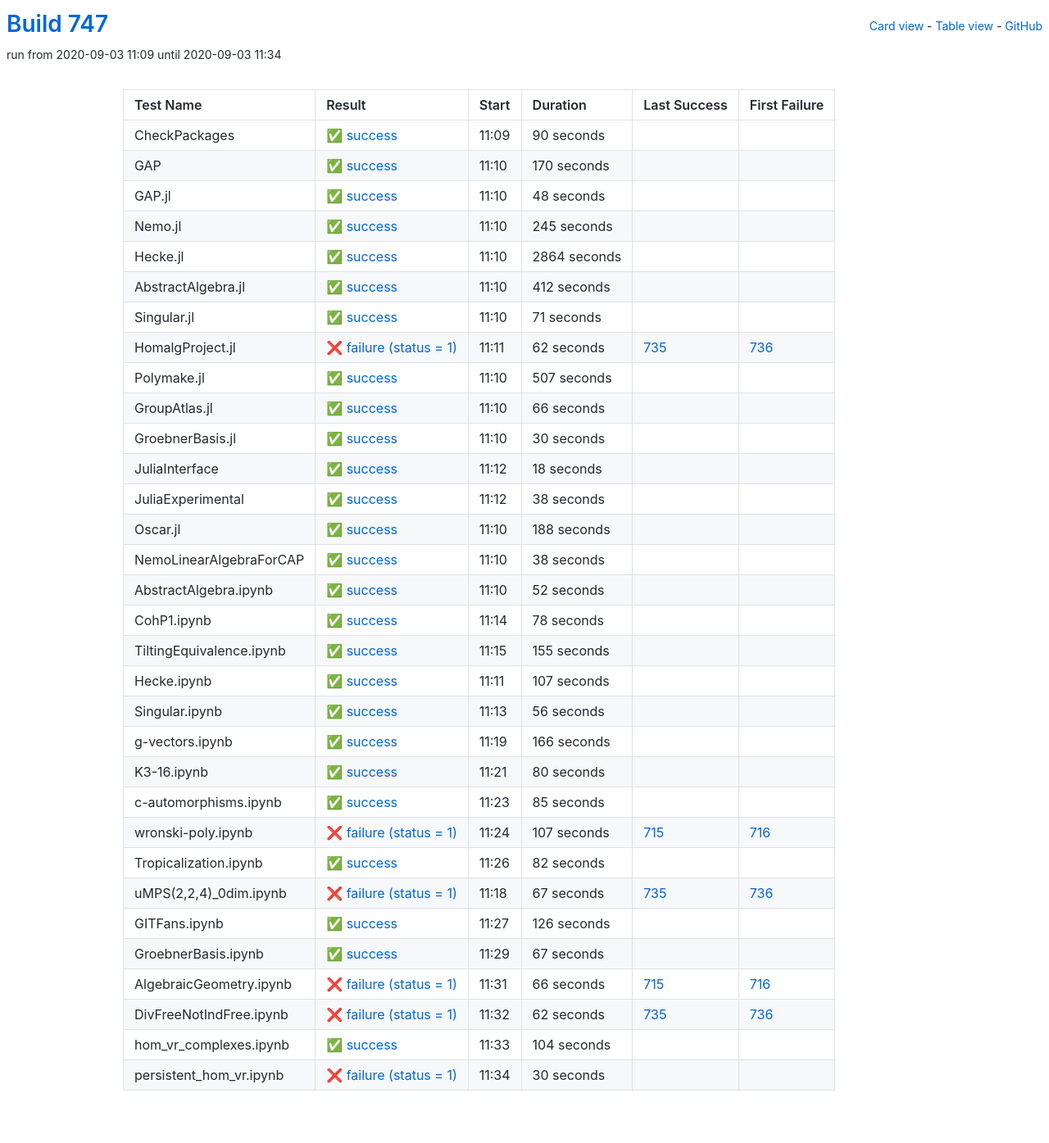
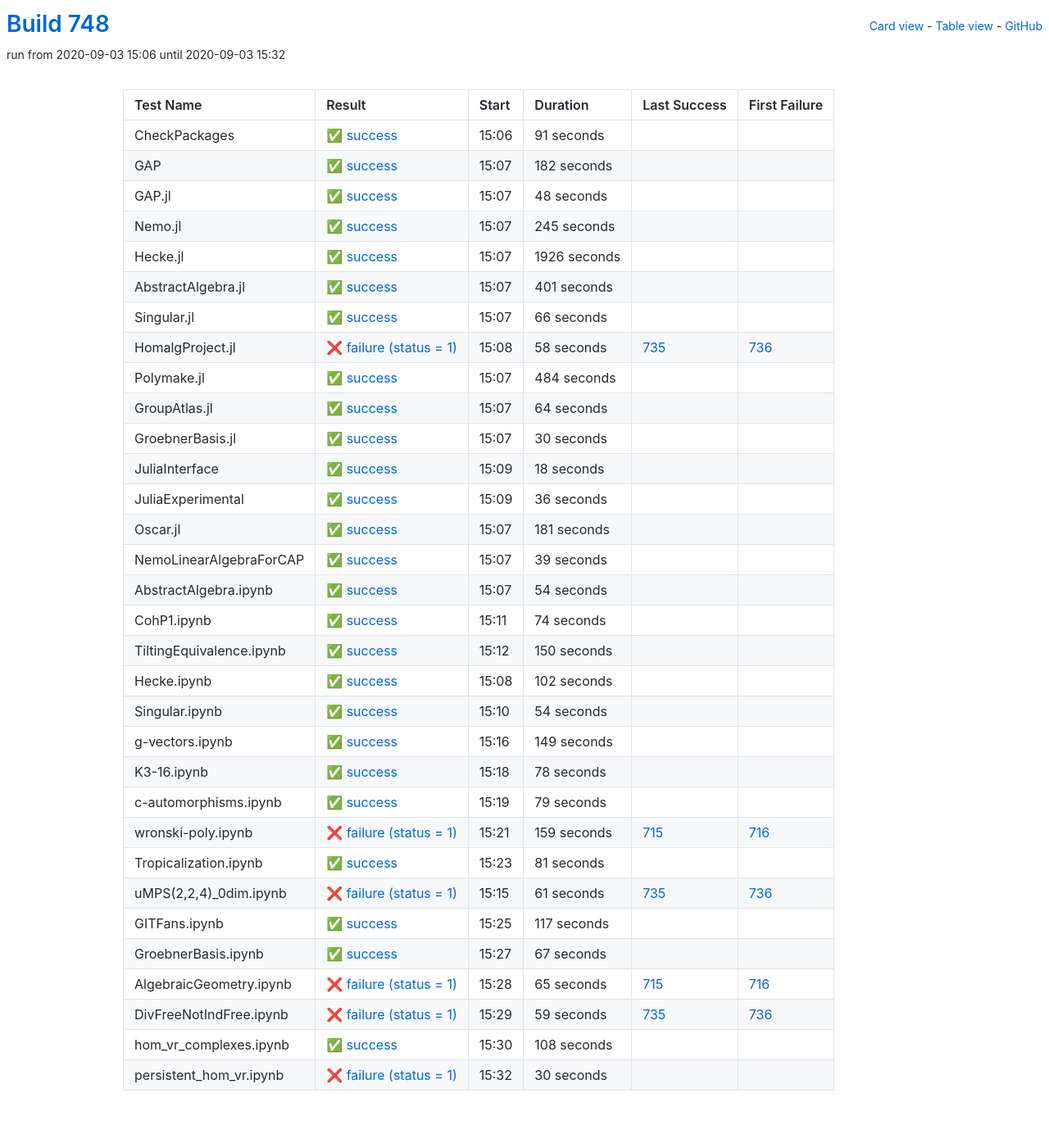
Before and after one commit to oscar-system/oscar-ci-status-stable, a Jekyll site: the page built from table.html, in a window 1280 px wide. Shown: the whole page at 82% size. Built offline with Jekyll 4.4.1, drawn with Linux system fonts in a browser that asks for light colours.

Commit message:
Build #748

```diff
--- a/_data/ci.yml
+++ b/_data/ci.yml
@@ -1,6 +1,6 @@
 ---
-build: 747
-build_url: https://oscarci.mathematik.uni-kl.de/job/oscar-stable/747/
+build: 748
+build_url: https://oscarci.mathematik.uni-kl.de/job/oscar-stable/748/
 job: oscar-stable
 organization: oscar-system
 repo: oscar-ci-status-stable
@@ -8,32 +8,32 @@ repourl: https://github.com/oscar-system/oscar-ci-status-stable
 tests:
 - name: CheckPackages
   id: checkpackages
-  log: https://oscarci.mathematik.uni-kl.de/job/oscar-stable/747/artifact/logs/build-747/CheckPackages.log
-  start: 2020-09-03 11:09
+  log: https://oscarci.mathematik.uni-kl.de/job/oscar-stable/748/artifact/logs/build-748/CheckPackages.log
+  start: 2020-09-03 15:06
   success: true
   exitcode: 0
   status: success
-  duration: 90
+  duration: 91
   last_success: false
   last_success_url:
   first_failure: false
   first_failure_url:
 - name: GAP
   id: gap
-  log: https://oscarci.mathematik.uni-kl.de/job/oscar-stable/747/artifact/logs/build-747/GAP.log
-  start: 2020-09-03 11:10
+  log: https://oscarci.mathematik.uni-kl.de/job/oscar-stable/748/artifact/logs/build-748/GAP.log
+  start: 2020-09-03 15:07
   success: true
   exitcode: 0
   status: success
-  duration: 170
+  duration: 182
   last_success: false
   last_success_url:
   first_failure: false
   first_failure_url:
 - name: GAP.jl
   id: gap-jl
-  log: https://oscarci.mathematik.uni-kl.de/job/oscar-stable/747/artifact/logs/build-747/GAP.jl.log
-  start: 2020-09-03 11:10
+  log: https://oscarci.mathematik.uni-kl.de/job/oscar-stable/748/artifact/logs/build-748/GAP.jl.log
+  start: 2020-09-03 15:07
   success: true
   exitcode: 0
   status: success
@@ -44,8 +44,8 @@ tests:
   first_failure_url:
 - name: Nemo.jl
   id: nemo-jl
-  log: https://oscarci.mathematik.uni-kl.de/job/oscar-stable/747/artifact/logs/build-747/Nemo.jl.log
-  start: 2020-09-03 11:10
+  log: https://oscarci.mathematik.uni-kl.de/job/oscar-stable/748/artifact/logs/build-748/Nemo.jl.log
+  start: 2020-09-03 15:07
   success: true
   exitcode: 0
   status: success
@@ -56,68 +56,32 @@ tests:
   first_failure_url:
 - name: Hecke.jl
   id: hecke-jl
-  log: https://oscarci.mathematik.uni-kl.de/job/oscar-stable/747/artifact/logs/build-747/Hecke.jl.log
-  start: 2020-09-03 11:10
+  log: https://oscarci.mathematik.uni-kl.de/job/oscar-stable/748/artifact/logs/build-748/Hecke.jl.log
+  start: 2020-09-03 15:07
   success: true
   exitcode: 0
   status: success
-  duration: 2864
+  duration: 1926
   last_success: false
   last_success_url:
   first_failure: false
   first_failure_url:
 - name: AbstractAlgebra.jl
   id: abstractalgebra-jl
-  log: https://oscarci.mathematik.uni-kl.de/job/oscar-stable/747/artifact/logs/build-747/AbstractAlgebra.jl.log
-  start: 2020-09-03 11:10
+  log: https://oscarci.mathematik.uni-kl.de/job/oscar-stable/748/artifact/logs/build-748/AbstractAlgebra.jl.log
+  start: 2020-09-03 15:07
   success: true
   exitcode: 0
   status: success
-  duration: 412
+  duration: 401
   last_success: false
   last_success_url:
   first_failure: false
   first_failure_url:
 - name: Singular.jl
   id: singular-jl
-  log: https://oscarci.mathematik.uni-kl.de/job/oscar-stable/747/artifact/logs/build-747/Singular.jl.log
-  start: 2020-09-03 11:10
-  success: true
-  exitcode: 0
-  status: success
-  duration: 71
-  last_success: false
-  last_success_url:
-  first_failure: false
-  first_failure_url:
-- name: HomalgProject.jl
-  id: homalgproject-jl
-  log: https://oscarci.mathematik.uni-kl.de/job/oscar-stable/747/artifact/logs/build-747/HomalgProject.jl.log
-  start: 2020-09-03 11:11
-  success: false
-  exitcode: 1
-  status: failure
-  duration: 62
-  last_success: 735
-  last_success_url: https://oscarci.mathematik.uni-kl.de/job/oscar-stable/735/
-  first_failure: 736
-  first_failure_url: https://oscarci.mathematik.uni-kl.de/job/oscar-stable/736/
-- name: Polymake.jl
-  id: polymake-jl
-  log: https://oscarci.mathematik.uni-kl.de/job/oscar-stable/747/artifact/logs/build-747/Polymake.jl.log
-  start: 2020-09-03 11:10
-  success: true
-  exitcode: 0
-  status: success
-  duration: 507
-  last_success: false
-  last_success_url:
-  first_failure: false
-  first_failure_url:
-- name: GroupAtlas.jl
-  id: groupatlas-jl
-  log: https://oscarci.mathematik.uni-kl.de/job/oscar-stable/747/artifact/logs/build-747/GroupAtlas.jl.log
-  start: 2020-09-03 11:10
+  log: https://oscarci.mathematik.uni-kl.de/job/oscar-stable/748/artifact/logs/build-748/Singular.jl.log
+  start: 2020-09-03 15:07
   success: true
   exitcode: 0
   status: success
@@ -126,10 +90,46 @@ tests:
   last_success_url:
   first_failure: false
   first_failure_url:
+- name: HomalgProject.jl
+  id: homalgproject-jl
+  log: https://oscarci.mathematik.uni-kl.de/job/oscar-stable/748/artifact/logs/build-748/HomalgProject.jl.log
+  start: 2020-09-03 15:08
+  success: false
+  exitcode: 1
+  status: failure
+  duration: 58
+  last_success: 735
+  last_success_url: https://oscarci.mathematik.uni-kl.de/job/oscar-stable/735/
+  first_failure: 736
+  first_failure_url: https://oscarci.mathematik.uni-kl.de/job/oscar-stable/736/
+- name: Polymake.jl
+  id: polymake-jl
+  log: https://oscarci.mathematik.uni-kl.de/job/oscar-stable/748/artifact/logs/build-748/Polymake.jl.log
+  start: 2020-09-03 15:07
+  success: true
+  exitcode: 0
+  status: success
+  duration: 484
+  last_success: false
+  last_success_url:
+  first_failure: false
+  first_failure_url:
+- name: GroupAtlas.jl
+  id: groupatlas-jl
+  log: https://oscarci.mathematik.uni-kl.de/job/oscar-stable/748/artifact/logs/build-748/GroupAtlas.jl.log
+  start: 2020-09-03 15:07
+  success: true
+  exitcode: 0
+  status: success
+  duration: 64
+  last_success: false
+  last_success_url:
+  first_failure: false
+  first_failure_url:
 - name: GroebnerBasis.jl
   id: groebnerbasis-jl
-  log: https://oscarci.mathematik.uni-kl.de/job/oscar-stable/747/artifact/logs/build-747/GroebnerBasis.jl.log
-  start: 2020-09-03 11:10
+  log: https://oscarci.mathematik.uni-kl.de/job/oscar-stable/748/artifact/logs/build-748/GroebnerBasis.jl.log
+  start: 2020-09-03 15:07
   success: true
   exitcode: 0
   status: success
@@ -140,8 +140,8 @@ tests:
   first_failure_url:
 - name: JuliaInterface
   id: juliainterface
-  log: https://oscarci.mathematik.uni-kl.de/job/oscar-stable/747/artifact/logs/build-747/JuliaInterface.log
-  start: 2020-09-03 11:12
+  log: https://oscarci.mathematik.uni-kl.de/job/oscar-stable/748/artifact/logs/build-748/JuliaInterface.log
+  start: 2020-09-03 15:09
   success: true
   exitcode: 0
   status: success
@@ -152,56 +152,116 @@ tests:
   first_failure_url:
 - name: JuliaExperimental
   id: juliaexperimental
-  log: https://oscarci.mathematik.uni-kl.de/job/oscar-stable/747/artifact/logs/build-747/JuliaExperimental.log
-  start: 2020-09-03 11:12
+  log: https://oscarci.mathematik.uni-kl.de/job/oscar-stable/748/artifact/logs/build-748/JuliaExperimental.log
+  start: 2020-09-03 15:09
   success: true
   exitcode: 0
   status: success
-  duration: 38
+  duration: 36
   last_success: false
   last_success_url:
   first_failure: false
   first_failure_url:
 - name: Oscar.jl
   id: oscar-jl
-  log: https://oscarci.mathematik.uni-kl.de/job/oscar-stable/747/artifact/logs/build-747/Oscar.jl.log
-  start: 2020-09-03 11:10
+  log: https://oscarci.mathematik.uni-kl.de/job/oscar-stable/748/artifact/logs/build-748/Oscar.jl.log
+  start: 2020-09-03 15:07
   success: true
   exitcode: 0
   status: success
-  duration: 188
+  duration: 181
   last_success: false
   last_success_url:
   first_failure: false
   first_failure_url:
 - name: NemoLinearAlgebraForCAP
   id: nemolinearalgebraforcap
-  log: https://oscarci.mathematik.uni-kl.de/job/oscar-stable/747/artifact/logs/build-747/NemoLinearAlgebraForCAP.log
-  start: 2020-09-03 11:10
+  log: https://oscarci.mathematik.uni-kl.de/job/oscar-stable/748/artifact/logs/build-748/NemoLinearAlgebraForCAP.log
+  start: 2020-09-03 15:07
   success: true
   exitcode: 0
   status: success
-  duration: 38
+  duration: 39
   last_success: false
   last_success_url:
   first_failure: false
   first_failure_url:
 - name: AbstractAlgebra.ipynb
   id: abstractalgebra-ipynb
-  log: https://oscarci.mathematik.uni-kl.de/job/oscar-stable/747/artifact/logs/build-747/AbstractAlgebra.ipynb.log
-  start: 2020-09-03 11:10
+  log: https://oscarci.mathematik.uni-kl.de/job/oscar-stable/748/artifact/logs/build-748/AbstractAlgebra.ipynb.log
+  start: 2020-09-03 15:07
   success: true
   exitcode: 0
   status: success
-  duration: 52
+  duration: 54
   last_success: false
   last_success_url:
   first_failure: false
   first_failure_url:
 - name: CohP1.ipynb
   id: cohp1-ipynb
-  log: https://oscarci.mathematik.uni-kl.de/job/oscar-stable/747/artifact/logs/build-747/CohP1.ipynb.log
-  start: 2020-09-03 11:14
+  log: https://oscarci.mathematik.uni-kl.de/job/oscar-stable/748/artifact/logs/build-748/CohP1.ipynb.log
+  start: 2020-09-03 15:11
+  success: true
+  exitcode: 0
+  status: success
+  duration: 74
+  last_success: false
+  last_success_url:
+  first_failure: false
+  first_failure_url:
+- name: TiltingEquivalence.ipynb
+  id: tiltingequivalence-ipynb
+  log: https://oscarci.mathematik.uni-kl.de/job/oscar-stable/748/artifact/logs/build-748/TiltingEquivalence.ipynb.log
+  start: 2020-09-03 15:12
+  success: true
+  exitcode: 0
+  status: success
+  duration: 150
+  last_success: false
+  last_success_url:
+  first_failure: false
+  first_failure_url:
+- name: Hecke.ipynb
+  id: hecke-ipynb
+  log: https://oscarci.mathematik.uni-kl.de/job/oscar-stable/748/artifact/logs/build-748/Hecke.ipynb.log
+  start: 2020-09-03 15:08
+  success: true
+  exitcode: 0
+  status: success
+  duration: 102
+  last_success: false
+  last_success_url:
+  first_failure: false
+  first_failure_url:
+- name: Singular.ipynb
+  id: singular-ipynb
+  log: https://oscarci.mathematik.uni-kl.de/job/oscar-stable/748/artifact/logs/build-748/Singular.ipynb.log
+  start: 2020-09-03 15:10
+  success: true
+  exitcode: 0
+  status: success
+  duration: 54
+  last_success: false
+  last_success_url:
+  first_failure: false
+  first_failure_url:
+- name: g-vectors.ipynb
+  id: g-vectors-ipynb
+  log: https://oscarci.mathematik.uni-kl.de/job/oscar-stable/748/artifact/logs/build-748/g-vectors.ipynb.log
+  start: 2020-09-03 15:16
+  success: true
+  exitcode: 0
+  status: success
+  duration: 149
+  last_success: false
+  last_success_url:
+  first_failure: false
+  first_failure_url:
+- name: K3-16.ipynb
+  id: k3-16-ipynb
+  log: https://oscarci.mathematik.uni-kl.de/job/oscar-stable/748/artifact/logs/build-748/K3-16.ipynb.log
+  start: 2020-09-03 15:18
   success: true
   exitcode: 0
   status: success
@@ -210,130 +270,70 @@ tests:
   last_success_url:
   first_failure: false
   first_failure_url:
-- name: TiltingEquivalence.ipynb
-  id: tiltingequivalence-ipynb
-  log: https://oscarci.mathematik.uni-kl.de/job/oscar-stable/747/artifact/logs/build-747/TiltingEquivalence.ipynb.log
-  start: 2020-09-03 11:15
+- name: c-automorphisms.ipynb
+  id: c-automorphisms-ipynb
+  log: https://oscarci.mathematik.uni-kl.de/job/oscar-stable/748/artifact/logs/build-748/c-automorphisms.ipynb.log
+  start: 2020-09-03 15:19
   success: true
   exitcode: 0
   status: success
-  duration: 155
-  last_success: false
-  last_success_url:
-  first_failure: false
-  first_failure_url:
-- name: Hecke.ipynb
-  id: hecke-ipynb
-  log: https://oscarci.mathematik.uni-kl.de/job/oscar-stable/747/artifact/logs/build-747/Hecke.ipynb.log
-  start: 2020-09-03 11:11
-  success: true
-  exitcode: 0
-  status: success
-  duration: 107
-  last_success: false
-  last_success_url:
-  first_failure: false
-  first_failure_url:
-- name: Singular.ipynb
-  id: singular-ipynb
-  log: https://oscarci.mathematik.uni-kl.de/job/oscar-stable/747/artifact/logs/build-747/Singular.ipynb.log
-  start: 2020-09-03 11:13
-  success: true
-  exitcode: 0
-  status: success
-  duration: 56
-  last_success: false
-  last_success_url:
-  first_failure: false
-  first_failure_url:
-- name: g-vectors.ipynb
-  id: g-vectors-ipynb
-  log: https://oscarci.mathematik.uni-kl.de/job/oscar-stable/747/artifact/logs/build-747/g-vectors.ipynb.log
-  start: 2020-09-03 11:19
-  success: true
-  exitcode: 0
-  status: success
-  duration: 166
-  last_success: false
-  last_success_url:
-  first_failure: false
-  first_failure_url:
-- name: K3-16.ipynb
-  id: k3-16-ipynb
-  log: https://oscarci.mathematik.uni-kl.de/job/oscar-stable/747/artifact/logs/build-747/K3-16.ipynb.log
-  start: 2020-09-03 11:21
-  success: true
-  exitcode: 0
-  status: success
-  duration: 80
-  last_success: false
-  last_success_url:
-  first_failure: false
-  first_failure_url:
-- name: c-automorphisms.ipynb
-  id: c-automorphisms-ipynb
-  log: https://oscarci.mathematik.uni-kl.de/job/oscar-stable/747/artifact/logs/build-747/c-automorphisms.ipynb.log
-  start: 2020-09-03 11:23
-  success: true
-  exitcode: 0
-  status: success
-  duration: 85
+  duration: 79
   last_success: false
   last_success_url:
   first_failure: false
   first_failure_url:
 - name: wronski-poly.ipynb
   id: wronski-poly-ipynb
-  log: https://oscarci.mathematik.uni-kl.de/job/oscar-stable/747/artifact/logs/build-747/wronski-poly.ipynb.log
-  start: 2020-09-03 11:24
+  log: https://oscarci.mathematik.uni-kl.de/job/oscar-stable/748/artifact/logs/build-748/wronski-poly.ipynb.log
+  start: 2020-09-03 15:21
   success: false
   exitcode: 1
   status: failure
-  duration: 107
+  duration: 159
   last_success: 715
   last_success_url: https://oscarci.mathematik.uni-kl.de/job/oscar-stable/715/
   first_failure: 716
   first_failure_url: https://oscarci.mathematik.uni-kl.de/job/oscar-stable/716/
 - name: Tropicalization.ipynb
   id: tropicalization-ipynb
-  log: https://oscarci.mathematik.uni-kl.de/job/oscar-stable/747/artifact/logs/build-747/Tropicalization.ipynb.log
-  start: 2020-09-03 11:26
+  log: https://oscarci.mathematik.uni-kl.de/job/oscar-stable/748/artifact/logs/build-748/Tropicalization.ipynb.log
+  start: 2020-09-03 15:23
   success: true
   exitcode: 0
   status: success
-  duration: 82
+  duration: 81
   last_success: false
   last_success_url:
   first_failure: false
   first_failure_url:
 - name: uMPS(2,2,4)_0dim.ipynb
   id: umps-2-2-4-0dim-ipynb
-  log: https://oscarci.mathematik.uni-kl.de/job/oscar-stable/747/artifact/logs/build-747/uMPS-2-2-4-_0dim.ipynb.log
-  start: 2020-09-03 11:18
+  log: https://oscarci.mathematik.uni-kl.de/job/oscar-stable/748/artifact/logs/build-748/uMPS-2-2-4-_0dim.ipynb.log
+  start: 2020-09-03 15:15
   success: false
   exitcode: 1
   status: failure
-  duration: 67
+  duration: 61
   last_success: 735
   last_success_url: https://oscarci.mathematik.uni-kl.de/job/oscar-stable/735/
   first_failure: 736
   first_failure_url: https://oscarci.mathematik.uni-kl.de/job/oscar-stable/736/
 - name: GITFans.ipynb
   id: gitfans-ipynb
-  log: https://oscarci.mathematik.uni-kl.de/job/oscar-stable/747/artifact/logs/build-747/GITFans.ipynb.log
-  start: 2020-09-03 11:27
+  log: https://oscarci.mathematik.uni-kl.de/job/oscar-stable/748/artifact/logs/build-748/GITFans.ipynb.log
+  start: 2020-09-03 15:25
   success: true
   exitcode: 0
   status: success
-  duration: 126
+  duration: 117
   last_success: false
   last_success_url:
   first_failure: false
   first_failure_url:
 - name: GroebnerBasis.ipynb
   id: groebnerbasis-ipynb
-  log: https://oscarci.mathematik.uni-kl.de/job/oscar-stable/747/artifact/logs/build-747/GroebnerBasis.ipynb.log
-  start: 2020-09-03 11:29
+  log: https://oscarci.mathematik.uni-kl.de/job/oscar-stable/748/artifact/logs/build-748/GroebnerBasis.ipynb.log
+  start: 2020-09-03 15:27
   success: true
   exitcode: 0
   status: success
@@ -344,44 +344,44 @@ tests:
   first_failure_url:
 - name: AlgebraicGeometry.ipynb
   id: algebraicgeometry-ipynb
-  log: https://oscarci.mathematik.uni-kl.de/job/oscar-stable/747/artifact/logs/build-747/AlgebraicGeometry.ipynb.log
-  start: 2020-09-03 11:31
+  log: https://oscarci.mathematik.uni-kl.de/job/oscar-stable/748/artifact/logs/build-748/AlgebraicGeometry.ipynb.log
+  start: 2020-09-03 15:28
   success: false
   exitcode: 1
   status: failure
-  duration: 66
+  duration: 65
   last_success: 715
   last_success_url: https://oscarci.mathematik.uni-kl.de/job/oscar-stable/715/
   first_failure: 716
   first_failure_url: https://oscarci.mathematik.uni-kl.de/job/oscar-stable/716/
 - name: DivFreeNotIndFree.ipynb
   id: divfreenotindfree-ipynb
-  log: https://oscarci.mathematik.uni-kl.de/job/oscar-stable/747/artifact/logs/build-747/DivFreeNotIndFree.ipynb.log
-  start: 2020-09-03 11:32
+  log: https://oscarci.mathematik.uni-kl.de/job/oscar-stable/748/artifact/logs/build-748/DivFreeNotIndFree.ipynb.log
+  start: 2020-09-03 15:29
   success: false
   exitcode: 1
   status: failure
-  duration: 62
+  duration: 59
   last_success: 735
   last_success_url: https://oscarci.mathematik.uni-kl.de/job/oscar-stable/735/
   first_failure: 736
   first_failure_url: https://oscarci.mathematik.uni-kl.de/job/oscar-stable/736/
 - name: hom_vr_complexes.ipynb
   id: hom-vr-complexes-ipynb
-  log: https://oscarci.mathematik.uni-kl.de/job/oscar-stable/747/artifact/logs/build-747/hom_vr_complexes.ipynb.log
-  start: 2020-09-03 11:33
+  log: https://oscarci.mathematik.uni-kl.de/job/oscar-stable/748/artifact/logs/build-748/hom_vr_complexes.ipynb.log
+  start: 2020-09-03 15:30
   success: true
   exitcode: 0
   status: success
-  duration: 104
+  duration: 108
   last_success: false
   last_success_url:
   first_failure: false
   first_failure_url:
 - name: persistent_hom_vr.ipynb
   id: persistent-hom-vr-ipynb
-  log: https://oscarci.mathematik.uni-kl.de/job/oscar-stable/747/artifact/logs/build-747/persistent_hom_vr.ipynb.log
-  start: 2020-09-03 11:34
+  log: https://oscarci.mathematik.uni-kl.de/job/oscar-stable/748/artifact/logs/build-748/persistent_hom_vr.ipynb.log
+  start: 2020-09-03 15:32
   success: false
   exitcode: 1
   status: failure
```
Also changed, not shown: README.md.
